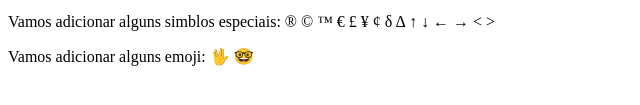
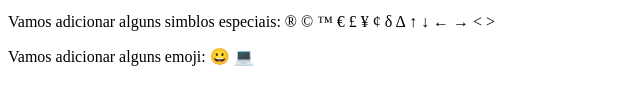
Before and after one commit to JefferMarcelino/Aulas-Html, a plain HTML site: page Exercicios/ex002/index.html in a window 1280 px wide. Shown: the part 171-276 px from the top of the page, 0-640 px from the left. Drawn offline with Linux system fonts and the light colour scheme.

Commit message:
Adicionando emojis actualizados

```diff
--- a/Exercicios/ex002/index.html
+++ b/Exercicios/ex002/index.html
@@ -28,8 +28,8 @@
         &gt;
     </p>
     <p>Vamos adicionar alguns emoji:
-        &#x1F596;
-        &#x1F913;
+        &#x1F600;
+        &#x1F4BB;
     </p>
 </body>
 </html>
```
